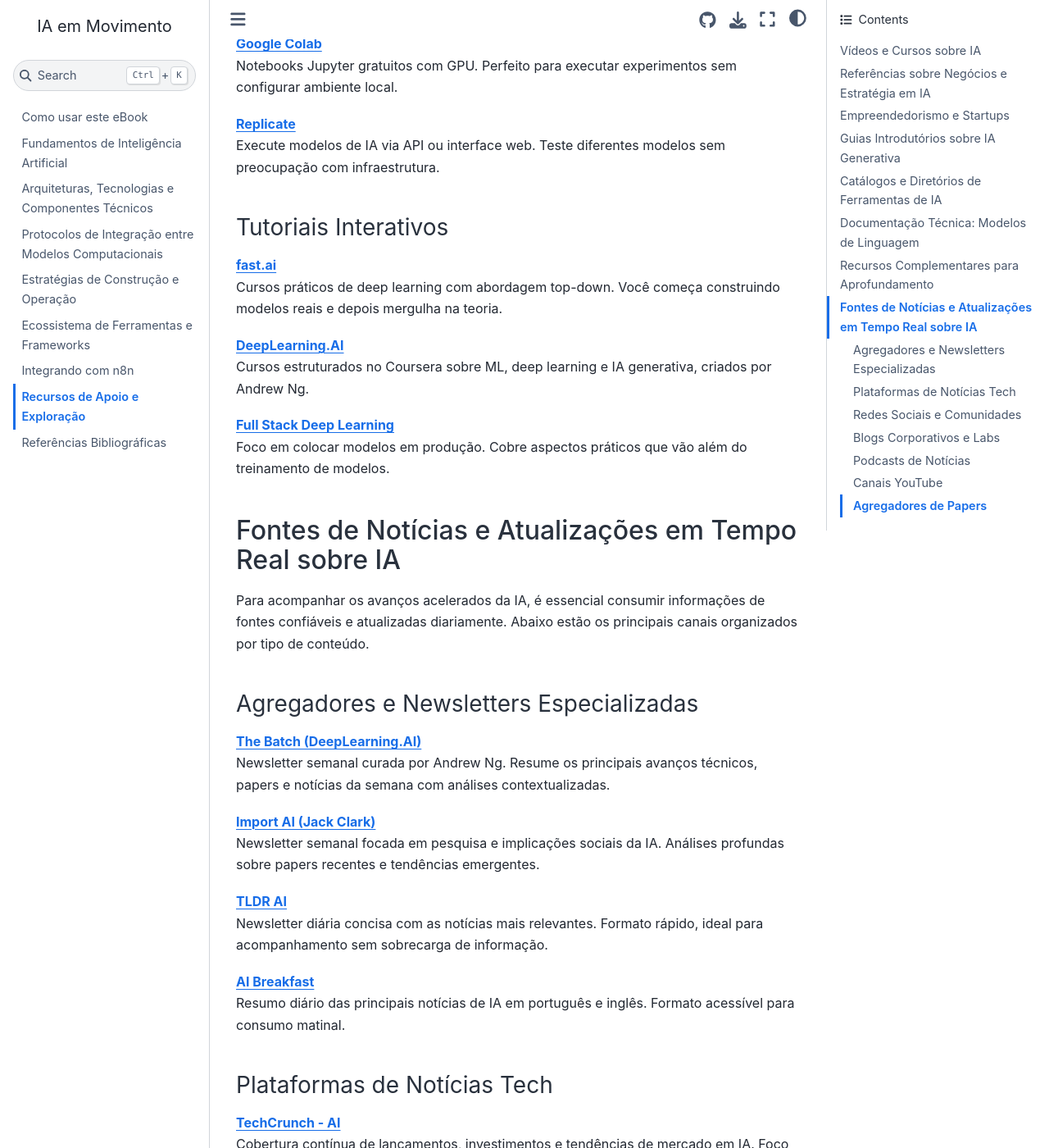
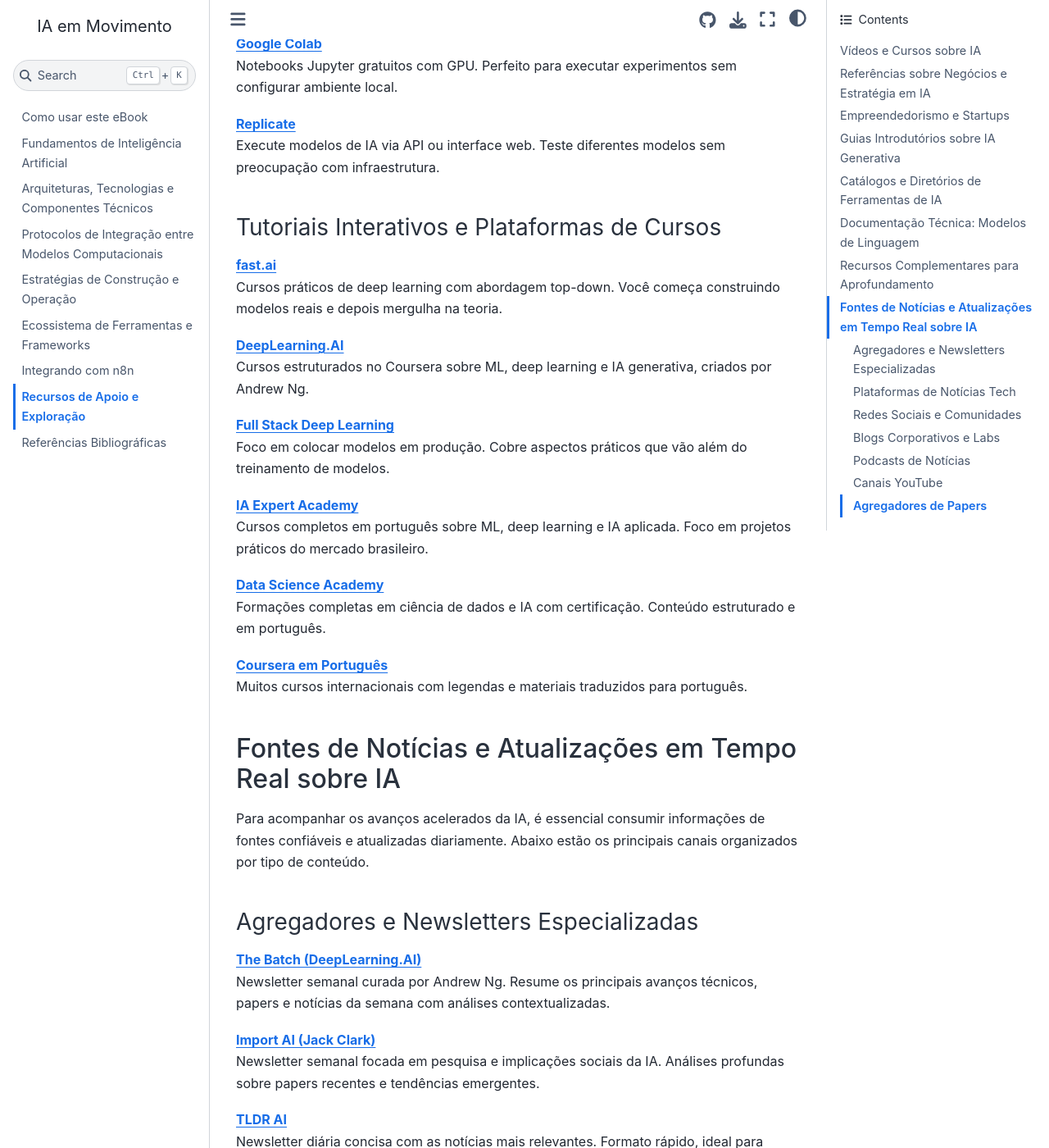
Before and after one commit to unb-lamfo-negocios-ai/LivroIAemMovimento, a Jupyter Book: the page built from capitulos/capRecursosDeApoio.md, in a window 1280 px wide and 1400 px high, scrolled down 21492 px. Shown: the whole window at 82% size. Built offline with Jupyter Book 1.0.4 settings and Sphinx 7.4.7 and the Sphinx Book theme 1.1.4, drawn with Linux system fonts in a browser that asks for light colours; pages that are not in the unit, such as notebooks, are missing from menus; cross-references to code outside the pages are shown as plain code.

Commit message:
Update capRecursosDeApoio.md

```diff
--- a/capitulos/capRecursosDeApoio.md
+++ b/capitulos/capRecursosDeApoio.md
@@ -454,7 +454,7 @@
 **[Replicate](https://replicate.com/)**
 Execute modelos de IA via API ou interface web. Teste diferentes modelos sem preocupação com infraestrutura.
 
-### Tutoriais Interativos
+### Tutoriais Interativos e Plataformas de Cursos
 
 **[fast.ai](https://www.fast.ai/)**
 Cursos práticos de deep learning com abordagem top-down. Você começa construindo modelos reais e depois mergulha na teoria.
@@ -464,6 +464,15 @@
 
 **[Full Stack Deep Learning](https://fullstackdeeplearning.com/)**
 Foco em colocar modelos em produção. Cobre aspectos práticos que vão além do treinamento de modelos.
+
+**[IA Expert Academy](https://iaexpert.academy/)**
+Cursos completos em português sobre ML, deep learning e IA aplicada. Foco em projetos práticos do mercado brasileiro.
+
+**[Data Science Academy](https://www.datascienceacademy.com.br/)**
+Formações completas em ciência de dados e IA com certificação. Conteúdo estruturado e em português.
+
+**[Coursera em Português](https://pt.coursera.org/courses?query=intelig%C3%AAncia%20artificial)**
+Muitos cursos internacionais com legendas e materiais traduzidos para português.
 
 ## Fontes de Notícias e Atualizações em Tempo Real sobre IA
 
```
